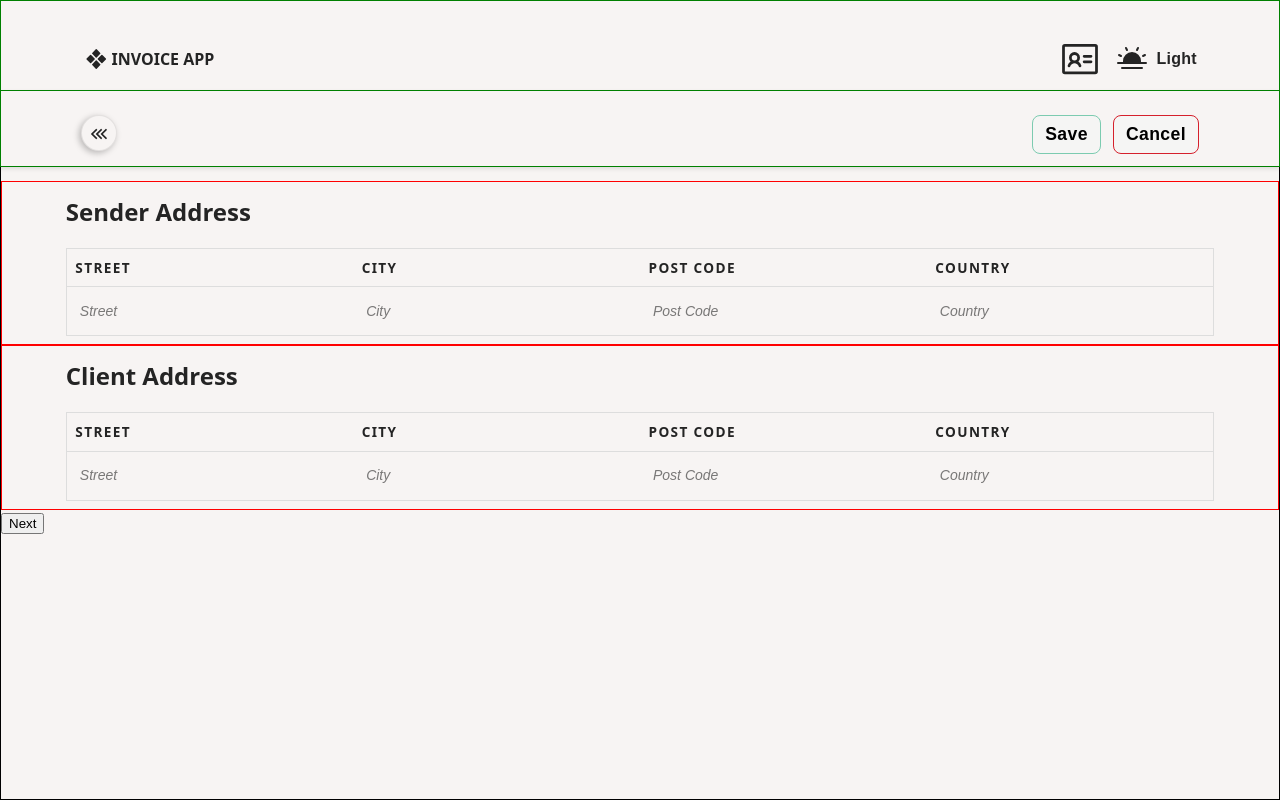
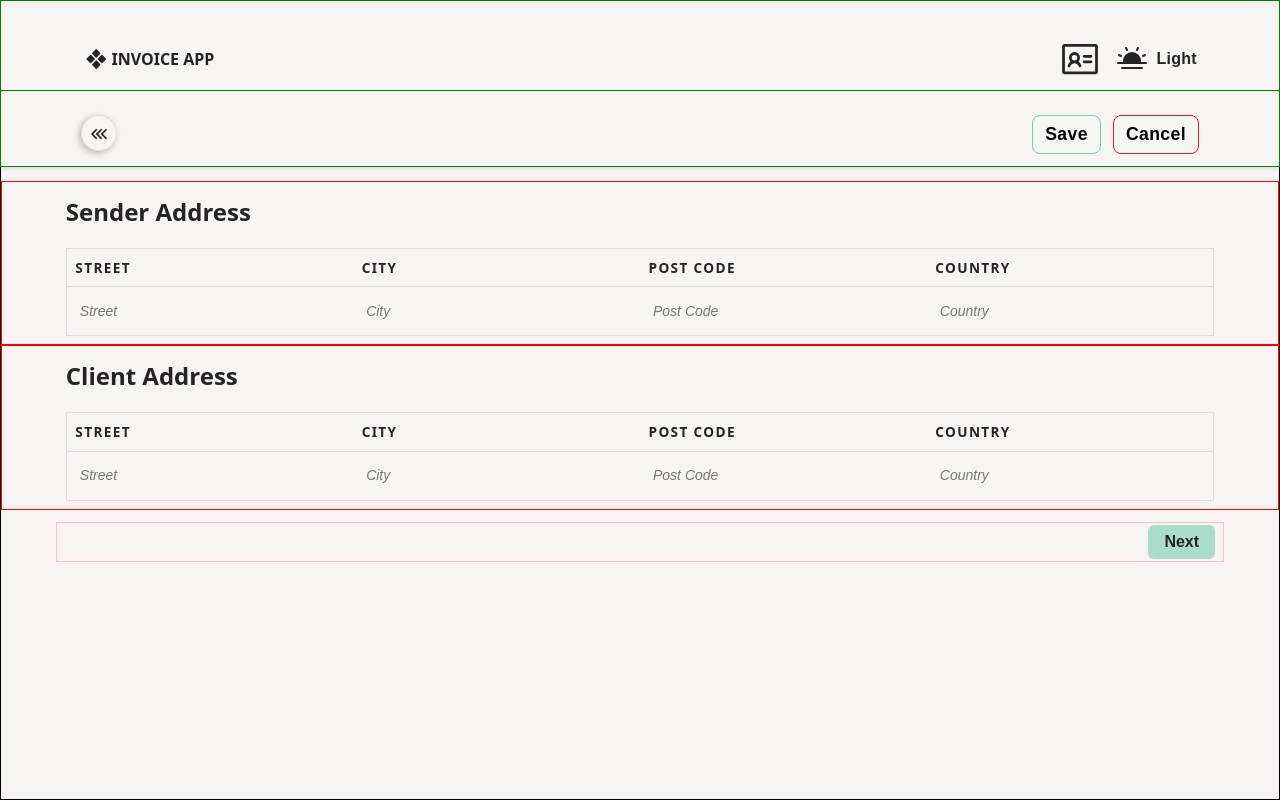
Before and after one commit to banuaggun/invoice-app-react, a React (Vite) app: page /new in a window 1280 px wide. Built offline with nearby package versions, Linux system fonts and the light colour scheme.

Commit message:
ui: draft pagination styling

```diff
--- a/src/components/common/form-elements/Pagination.jsx
+++ b/src/components/common/form-elements/Pagination.jsx
@@ -1,4 +1,5 @@
 import React from 'react'
+import './form-elements.css';
 
 const Pagination = ({ step, setStep, showPreview, setShowPreview }) => {
   return (
--- a/src/components/common/form-elements/form-elements.css
+++ b/src/components/common/form-elements/form-elements.css
@@ -260,11 +260,11 @@ table tbody tr td span.status-badge {
 
 /* --------- new invoice ------- */
 
-.form-page{
+.form-page {
   border: 1px solid black;
   margin-top: 40px;
   width: 100%;
-  height:auto;
+  height: auto;
 }
 
 .address-form {
@@ -278,7 +278,7 @@ table tbody tr td span.status-badge {
   transition: all 0.2s ease-in-out;
   outline: none;
   background-color: var(--bg-color);
-  color:var(--text-color);
+  color: var(--text-color);
 }
 
 .address-form input:hover {
@@ -305,3 +305,41 @@ table tbody tr td span.status-badge {
 .address-form input:focus::placeholder {
   color: var(--text-color);
 }
+
+/* -------- Pagination ----------- */
+
+.pagination {
+  display: flex;
+  justify-content: flex-end;
+  gap: 12px;
+  padding: 2px 8px;
+  width: 90%;
+  margin: 12px auto;
+  border: 1px solid pink;
+}
+
+.pagination button {
+  padding: 8px 16px;
+  border: none;
+  border-radius: 6px;
+  background-color: var(--btn-invoice);
+  color: var(--text-color);
+  font-size: 16px;
+  font-weight: 600;
+  transition: all 0.2s ease-in-out;
+}
+
+.pagination button:hover {
+  background-color: var(--btn-invoice-hover);
+  cursor: pointer;
+}
+
+.pagination button:disabled {
+  background-color: #ccc;
+  cursor: not-allowed;
+  transform: none;
+}
+
+.pagination button:last-child {
+  background-color: var(--btn-more);
+}
```
